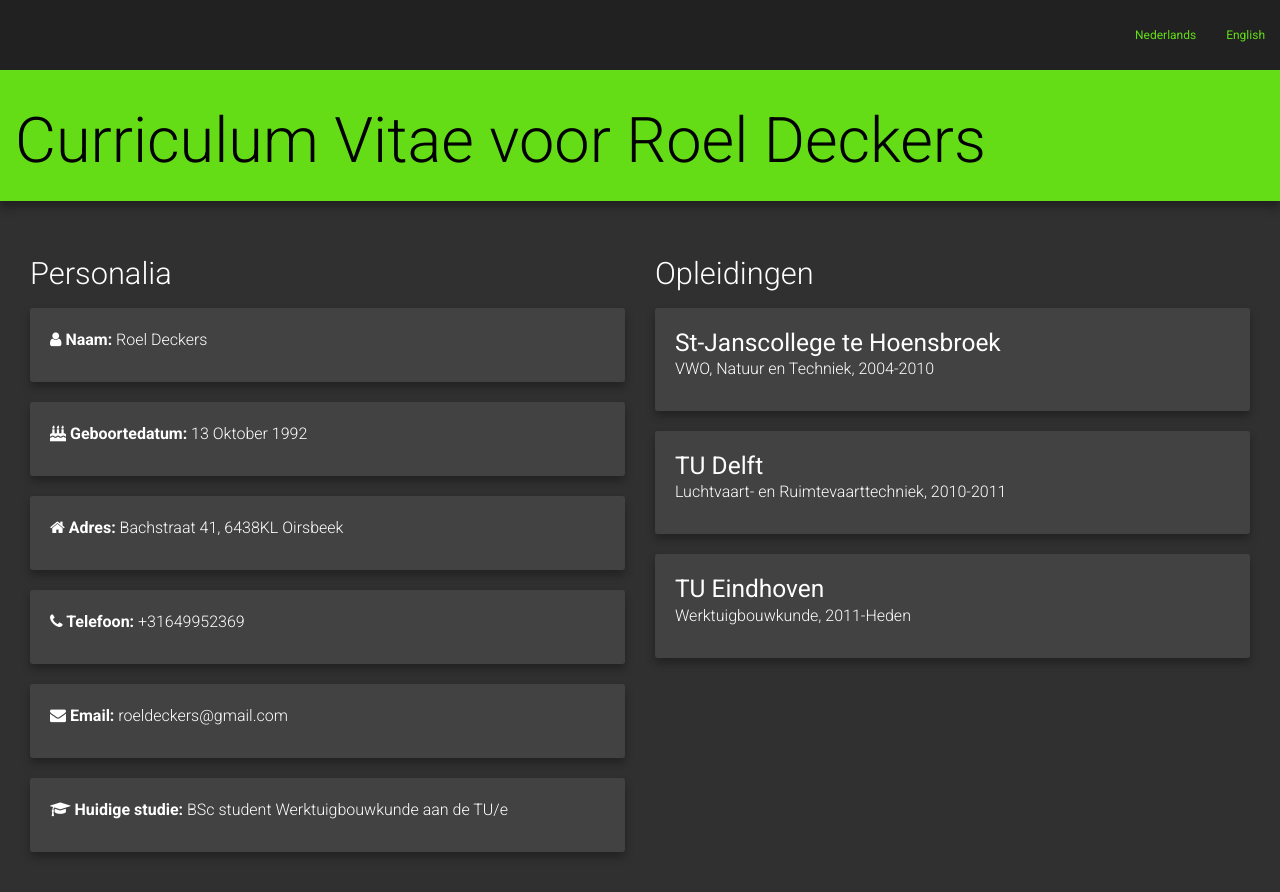
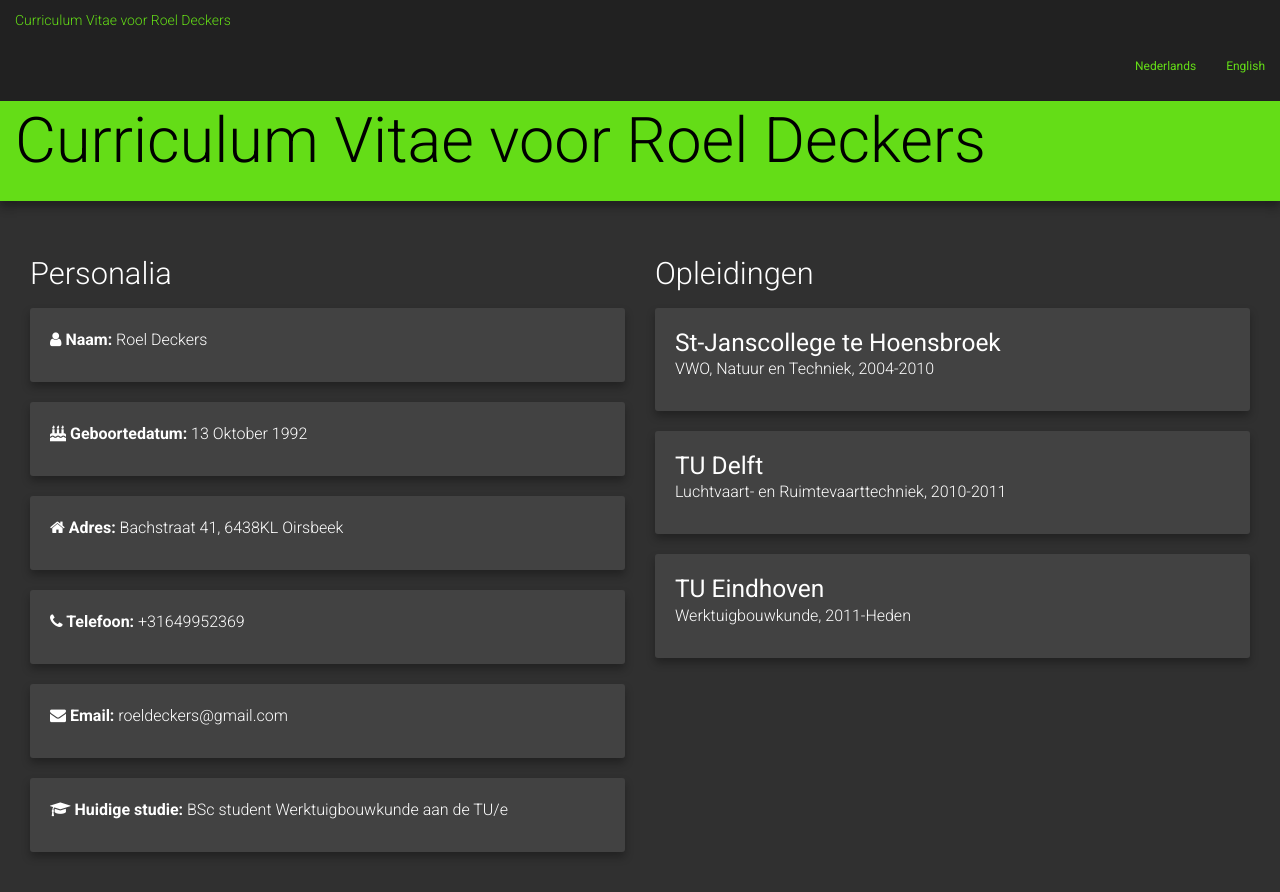
Before and after one commit to RoelD/CurriculumVitae, a Jekyll site: the page built from index.html, in a window 1280 px wide and 900 px high. Shown: the top 892 px of the window. Built offline with Jekyll 4.4.1, drawn with Linux system fonts in a browser that asks for light colours; nearby versions of some CDN libraries.

Commit message:
effe pielen

```diff
--- a/_layouts/default.html
+++ b/_layouts/default.html
@@ -27,6 +27,7 @@
             <span class="icon-bar"></span>
           </button>
         </div>
+		<p>Curriculum Vitae voor Roel Deckers</p>
         <div id="navbar" class="navbar-collapse collapse">
           <ul class="nav navbar-nav navbar-right">
             <li><a href="{{ site.baseurl }}/">Nederlands</a></li>
```
